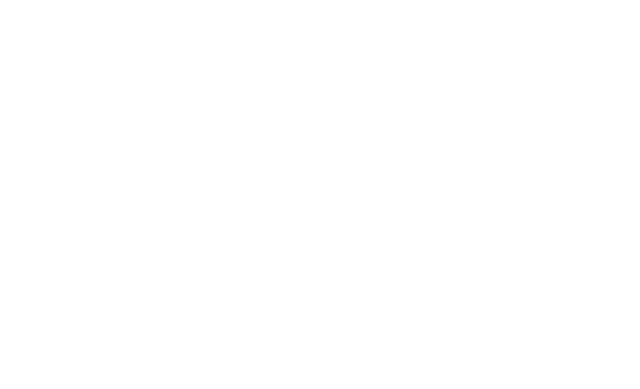
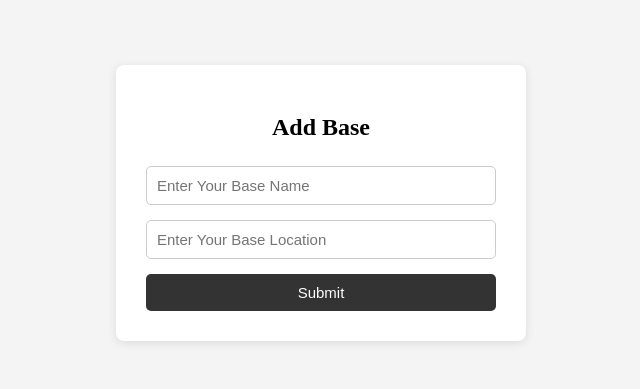
Before and after one commit to gurunagendra7032/Military_Asset_Management_Frontend, a React app: page /bases in a window 1280 px wide. Before the commit this address had no page. Shown: the part 205-594 px from the top of the page, without its empty margins (319-959 px from the left). Built offline with nearby package versions, Linux system fonts and the light colour scheme; the HTML template or start-up script is replaced by a standard one.

Commit message:
fix : connect bases  page to Backend

```diff
--- a/src/App.jsx
+++ b/src/App.jsx
@@ -29,7 +29,7 @@
         <Route path="/" element={<Login/>}/>
         <Route path="/dashboard" element={<DashBoard/>}/>
         <Route path="logistic_officer" element={<Logistic_Officer/>}/>
-        <Route path="c" element={<Base />} />
+        <Route path="bases" element={<Base />} />
         <Route path="/purchase" element={<Purchase />} />
         <Route path="/transfer" element={<Transfer/>}/>
         <Route path="/itemAssign" element={<AssetAssignment/>}/>
--- a/src/pages/Base.jsx
+++ b/src/pages/Base.jsx
@@ -7,7 +7,17 @@
     const [location, setLocation] = useState("");
 
     function submitDetails() {
-        console.log(name, location);
+        fetch("https://military-asset-management-system-1-0ldl.onrender.com/save/base",{
+          method:"POST",
+          headers:{
+            "Content-Type": "application/json",
+            "Autorization":`Bearer ${localStorage.getItem("token")}`
+          },
+          body:JSON.stringify({
+            baseName:name,
+            baseLocation:location
+          })
+        })
     }
 
     return (
```
